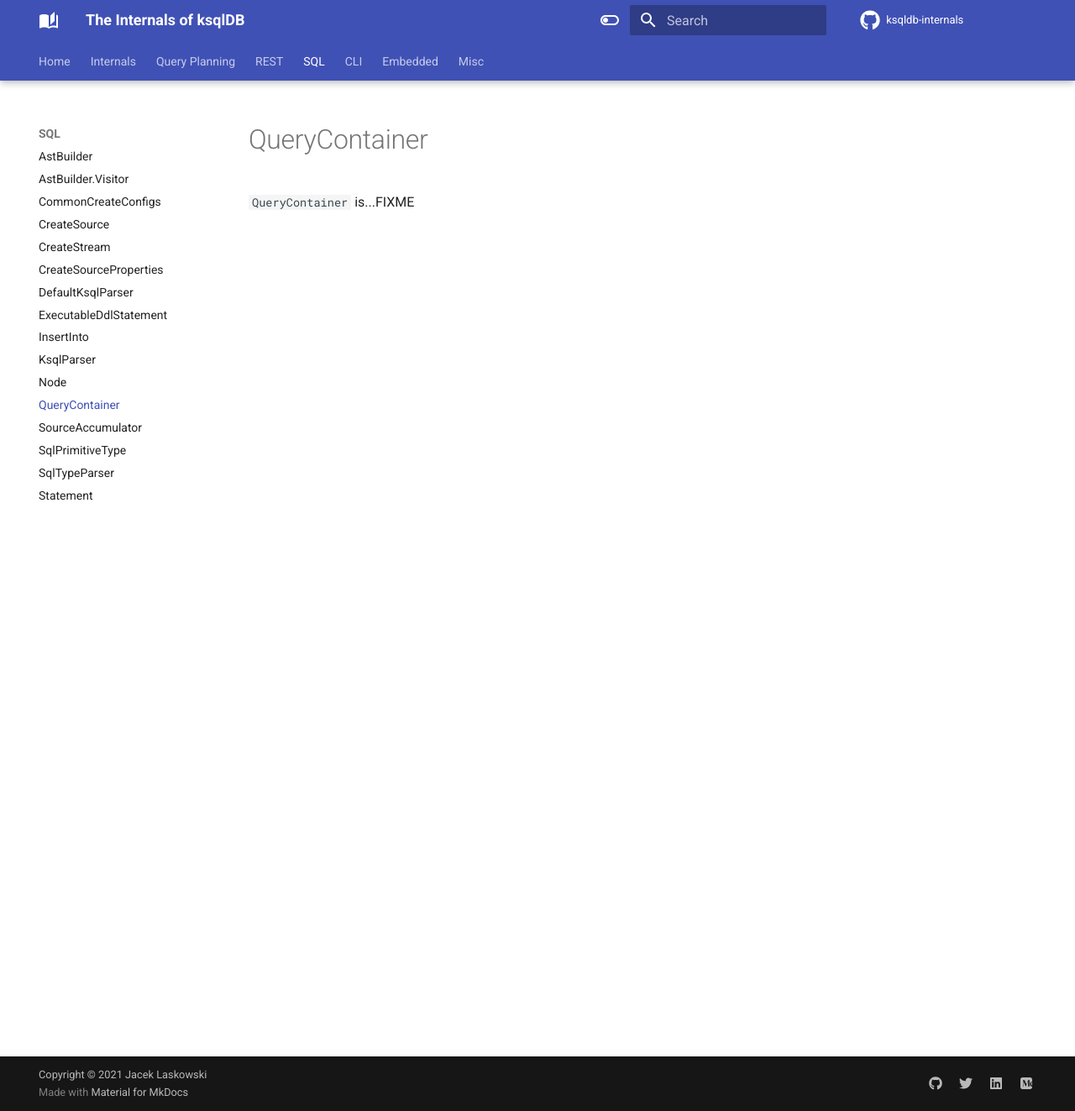
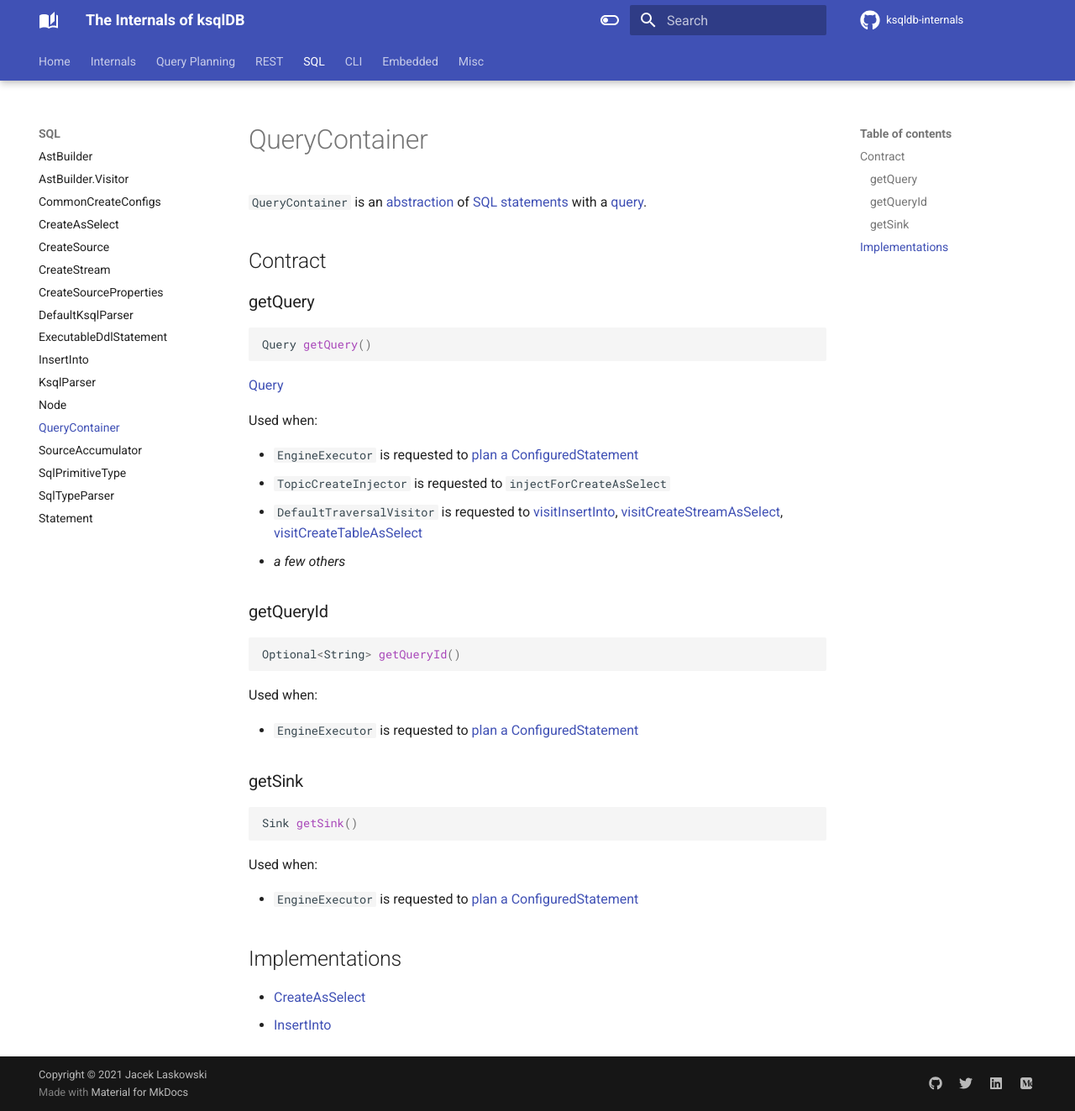
Before and after one commit to japila-books/ksqldb-internals, an MkDocs documentation site: the page built from docs/QueryContainer.md, in a window 1280 px wide and 1323 px high. Shown: the whole window at 84% size. Built offline with MkDocs 1.6.1 and Material for MkDocs 9.7.7, drawn with Linux system fonts in a browser that asks for light colours; comment, search, counter and statistics services are not loaded.

Commit message:
QueryContainer

````diff
--- a/docs/QueryContainer.md
+++ b/docs/QueryContainer.md
@@ -1,3 +1,45 @@
 # QueryContainer
 
-`QueryContainer` is...FIXME
+`QueryContainer` is an [abstraction](#contract) of [SQL statements](#implementations) with a [query](#getQuery).
+
+## Contract
+
+### <span id="getQuery"> getQuery
+
+```java
+Query getQuery()
+```
+
+[Query](Query.md)
+
+Used when:
+
+* `EngineExecutor` is requested to [plan a ConfiguredStatement](EngineExecutor.md#plan)
+* `TopicCreateInjector` is requested to `injectForCreateAsSelect`
+* `DefaultTraversalVisitor` is requested to [visitInsertInto](DefaultTraversalVisitor.md#visitInsertInto), [visitCreateStreamAsSelect](DefaultTraversalVisitor.md#visitCreateStreamAsSelect), [visitCreateTableAsSelect](DefaultTraversalVisitor.md#visitCreateTableAsSelect)
+* _a few others_
+
+### <span id="getQueryId"> getQueryId
+
+```java
+Optional<String> getQueryId()
+```
+
+Used when:
+
+* `EngineExecutor` is requested to [plan a ConfiguredStatement](EngineExecutor.md#plan)
+
+### <span id="getSink"> getSink
+
+```java
+Sink getSink()
+```
+
+Used when:
+
+* `EngineExecutor` is requested to [plan a ConfiguredStatement](EngineExecutor.md#plan)
+
+## Implementations
+
+* [CreateAsSelect](CreateAsSelect.md)
+* [InsertInto](InsertInto.md)
--- a/mkdocs.yml
+++ b/mkdocs.yml
@@ -186,6 +186,7 @@ nav:
     - AstBuilder: AstBuilder.md
     - AstBuilder.Visitor: AstBuilder_Visitor.md
     - CommonCreateConfigs: CommonCreateConfigs.md
+    - CreateAsSelect: CreateAsSelect.md
     - CreateSource: CreateSource.md
     - CreateStream: CreateStream.md
     - CreateSourceProperties: CreateSourceProperties.md
````
Also changed, not shown: docs/KsqlEngine.md (+1 -1 lines), docs/rest/StandaloneExecutor.md (+1 -1 lines).
